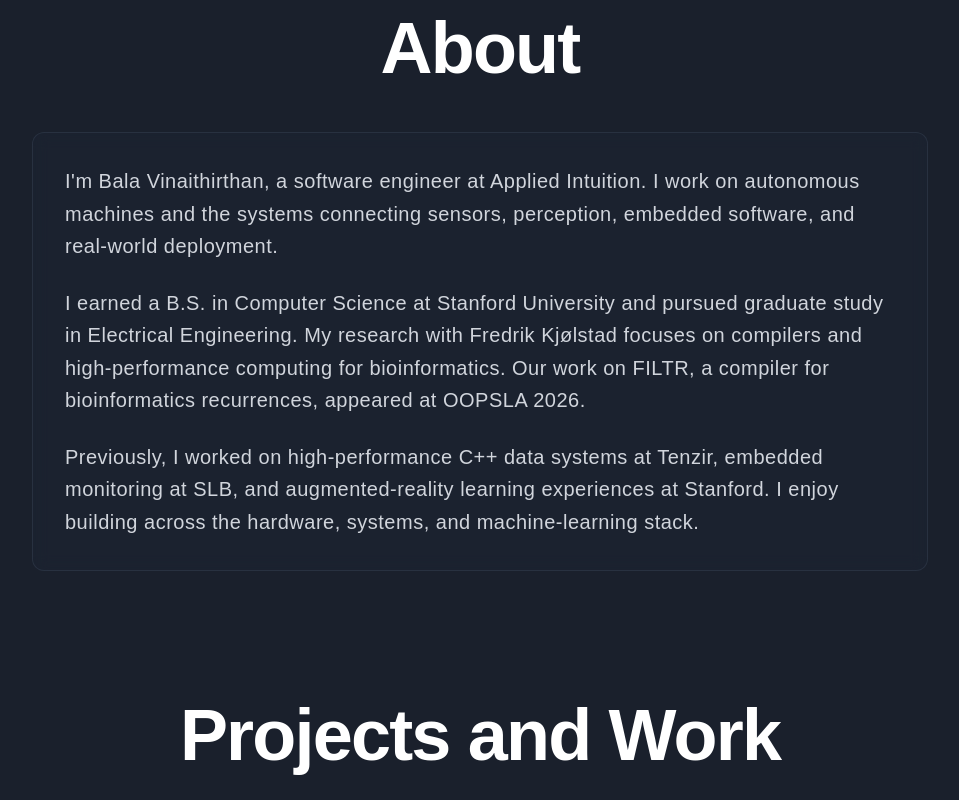
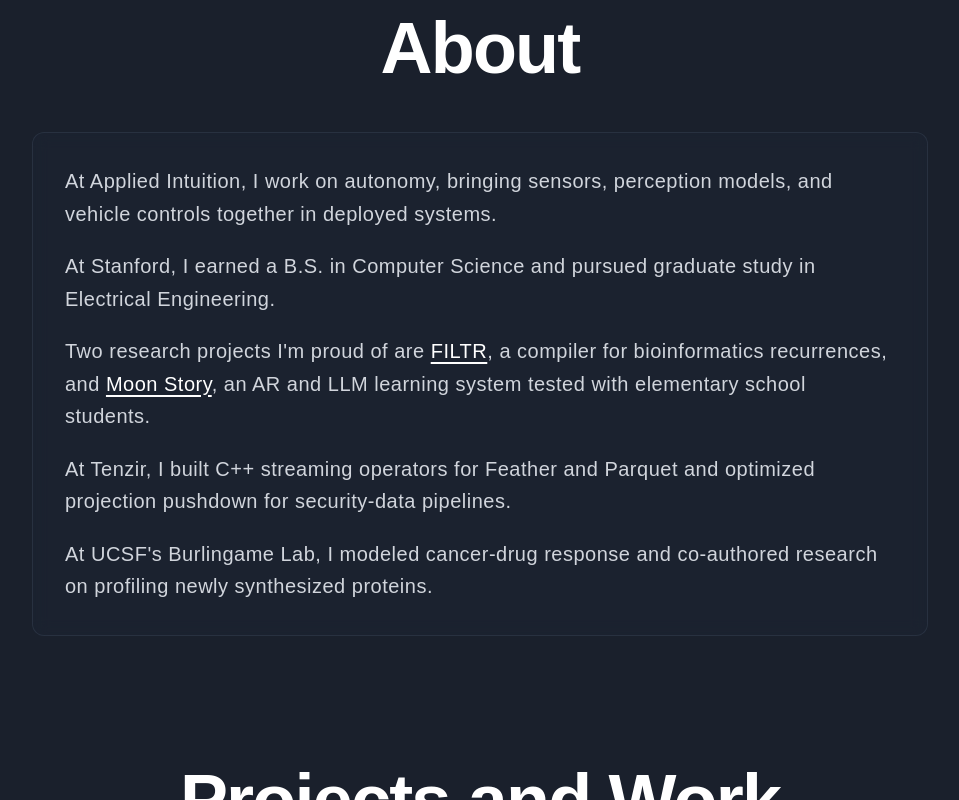
Before and after one commit to balavinaithirthan/portfolio-website, a Next.js app: page / in a window 1280 px wide. Shown: the part 480-1280 px from the top of the page, without its empty margins (160-1119 px from the left). Built offline with nearby package versions, Linux system fonts and the light colour scheme.

Commit message:
Refresh homepage tagline and concise research bio

```diff
--- a/app/components/AboutSection.jsx
+++ b/app/components/AboutSection.jsx
@@ -8,24 +8,43 @@ export default function AboutSection() {
         >
           About
         </h2>
-        <div className="text-gray-300 text-lg md:text-xl leading-relaxed space-y-6 bg-gray-800/30 p-8 rounded-xl backdrop-blur-sm border border-gray-700/50">
+        <div className="text-gray-300 text-lg md:text-xl leading-relaxed space-y-5 bg-gray-800/30 p-8 rounded-xl backdrop-blur-sm border border-gray-700/50">
           <p className="font-light tracking-wide">
-            I&apos;m Bala Vinaithirthan, a software engineer at Applied Intuition.
-            I work on autonomous machines and the systems connecting sensors,
-            perception, embedded software, and real-world deployment.
+            At Applied Intuition, I work on autonomy, bringing sensors,
+            perception models, and vehicle controls together in deployed systems.
           </p>
           <p className="font-light tracking-wide">
-            I earned a B.S. in Computer Science at Stanford University and
-            pursued graduate study in Electrical Engineering. My research with
-            Fredrik Kjølstad focuses on compilers and high-performance computing
-            for bioinformatics. Our work on FILTR, a compiler for bioinformatics
-            recurrences, appeared at OOPSLA 2026.
+            At Stanford, I earned a B.S. in Computer Science and pursued
+            graduate study in Electrical Engineering.
           </p>
           <p className="font-light tracking-wide">
-            Previously, I worked on high-performance C++ data systems at Tenzir,
-            embedded monitoring at SLB, and augmented-reality learning experiences
-            at Stanford. I enjoy building across the hardware, systems, and
-            machine-learning stack.
+            Two research projects I&apos;m proud of are{" "}
+            <a
+              href="https://doi.org/10.1145/3839504"
+              className="text-white underline underline-offset-4 hover:text-[#FFD700]"
+              target="_blank"
+              rel="noopener noreferrer"
+            >
+              FILTR
+            </a>
+            , a compiler for bioinformatics recurrences, and{" "}
+            <a
+              href="https://doi.org/10.1145/3613904.3642041"
+              className="text-white underline underline-offset-4 hover:text-[#FFD700]"
+              target="_blank"
+              rel="noopener noreferrer"
+            >
+              Moon Story
+            </a>
+            , an AR and LLM learning system tested with elementary school students.
+          </p>
+          <p className="font-light tracking-wide">
+            At Tenzir, I built C++ streaming operators for Feather and Parquet
+            and optimized projection pushdown for security-data pipelines.
+          </p>
+          <p className="font-light tracking-wide">
+            At UCSF&apos;s Burlingame Lab, I modeled cancer-drug response and
+            co-authored research on profiling newly synthesized proteins.
           </p>
         </div>
       </div>
--- a/app/components/HeroSection.jsx
+++ b/app/components/HeroSection.jsx
@@ -16,18 +16,18 @@ export default function HeroSection() {
           </h1>
           <TypeAnimation
             sequence={[
-              "building autonomous systems",
+              "training models",
               1400,
-              "building compilers",
+              "building abstractions",
               1400,
-              "working across hardware and ML",
+              "working at the hardware-software interface",
               1400,
             ]}
             wrapper="p"
             speed={50}
             className="text-[#FFD700] font-black tracking-tight text-3xl sm:text-4xl lg:text-5xl"
             repeat={Infinity}
-            aria-label="Software engineer working on autonomous systems, compilers, and machine learning"
+            aria-label="Training models, building abstractions, and working at the hardware-software interface"
           />
           <div className="mt-8 flex flex-wrap justify-center sm:justify-start gap-4">
             <a
--- a/app/components/ProjectsAndWork.jsx
+++ b/app/components/ProjectsAndWork.jsx
@@ -34,6 +34,14 @@ const projects = [
       "Contributed to research on an augmented-reality science-learning experience that combines interactive storytelling with large language models, published at CHI 2024.",
     link: "https://doi.org/10.1145/3613904.3642041",
     linkLabel: "Read the paper",
+  },
+  {
+    title: "UCSF — Cancer and Proteomics Research",
+    period: "2021 research · 2023 publication",
+    description:
+      "At the Burlingame Lab, I modeled cancer-drug response and co-authored a study on improved profiling of newly synthesized proteins.",
+    link: "https://pubmed.ncbi.nlm.nih.gov/36642223/",
+    linkLabel: "Read the publication",
   },
   {
     title: "SLB — Embedded and IoT Systems",
```
